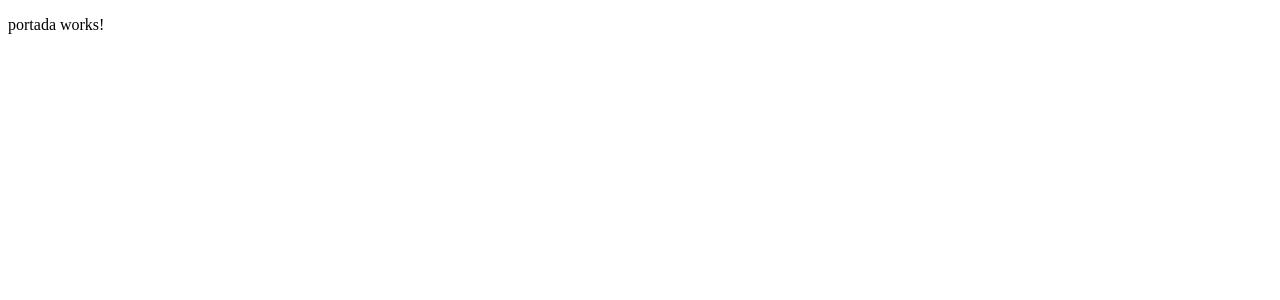
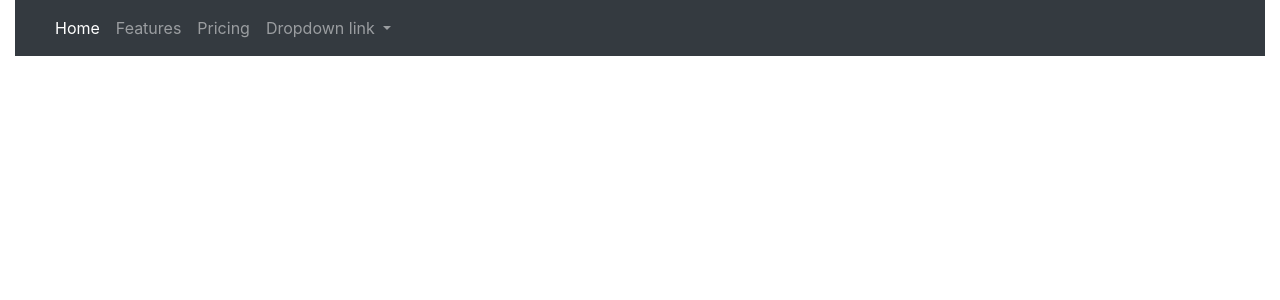
Before and after one commit to serasengit/sergio-asensio-cv, an Angular app: page / in a window 1280 px wide. Shown: the top 300 px of the page. Built offline with nearby package versions, Linux system fonts and the light colour scheme.

Commit message:
Bootstrap y Jquery

```diff
--- a/angular.json
+++ b/angular.json
@@ -23,9 +23,13 @@
               "src/assets"
             ],
             "styles": [
-              "src/styles.css"
+              "src/styles.css",
+              "node_modules/bootstrap/dist/css/bootstrap.min.css"
             ],
-            "scripts": []
+            "scripts": [
+              "node_modules/jquery/dist/jquery.min.js",
+              "node_modules/bootstrap/dist/js/bootstrap.min.js"
+            ]
           },
           "configurations": {
             "production": {
--- a/package.json
+++ b/package.json
@@ -22,8 +22,11 @@
     "@angular/platform-browser": "~7.1.0",
     "@angular/platform-browser-dynamic": "~7.1.0",
     "@angular/router": "~7.1.0",
+    "bootstrap": "^4.1.3",
     "core-js": "^2.5.4",
     "express": "^4.16.4",
+    "jquery": "^3.3.1",
+    "popper": "^1.0.1",
     "rxjs": "~6.3.3",
     "tslib": "^1.9.0",
     "typescript": "~3.1.6",
--- a/src/app/components/portada/portada.component.html
+++ b/src/app/components/portada/portada.component.html
@@ -1,3 +1,52 @@
-<p>
-  portada works!
-</p>
+<!doctype html>
+<html lang="en">
+
+<head>
+  <!-- Required meta tags -->
+  <meta charset="utf-8">
+  <meta name="viewport" content="width=device-width, initial-scale=1, shrink-to-fit=no">
+  <meta http-equiv="x-ua-compatible" content="ie-edge">
+
+
+  <title>Cabecera</title>
+
+</head>
+
+<body>
+
+  <nav class="navbar navbar-expand-lg navbar-dark bg-dark navbar-justify-content-center">
+    <a class="navbar-brand" href="#"></a>
+    <button class="navbar-toggler" type="button" data-toggle="collapse" data-target="#navbarNavDropdown" aria-controls="navbarNavDropdown"
+      aria-expanded="false" aria-label="Toggle navigation">
+      <span class="navbar-toggler-icon"></span>
+    </button>
+    <div class="collapse navbar-collapse" id="navbarNavDropdown">
+      <ul class="navbar-nav">
+        <li class="nav-item active">
+          <a class="nav-link" href="#">Home
+            <span class="sr-only">(current)</span>
+          </a>
+        </li>
+        <li class="nav-item">
+          <a class="nav-link" href="#">Features</a>
+        </li>
+        <li class="nav-item">
+          <a class="nav-link" href="#">Pricing</a>
+        </li>
+        <li class="nav-item dropdown">
+          <a class="nav-link dropdown-toggle" href="#" id="navbarDropdownMenuLink" data-toggle="dropdown" aria-haspopup="true" aria-expanded="false">
+            Dropdown link
+          </a>
+          <div class="dropdown-menu" aria-labelledby="navbarDropdownMenuLink">
+            <a class="dropdown-item" href="#">Action</a>
+            <a class="dropdown-item" href="#">Another action</a>
+            <a class="dropdown-item" href="#">Something else here</a>
+          </div>
+        </li>
+      </ul>
+    </div>
+  </nav>
+</body>
+
+
+</html>
```
Also changed, not shown: src/assets/img/profile.jpg (added), 1 other file (tests, documents, lock files or other folders).
